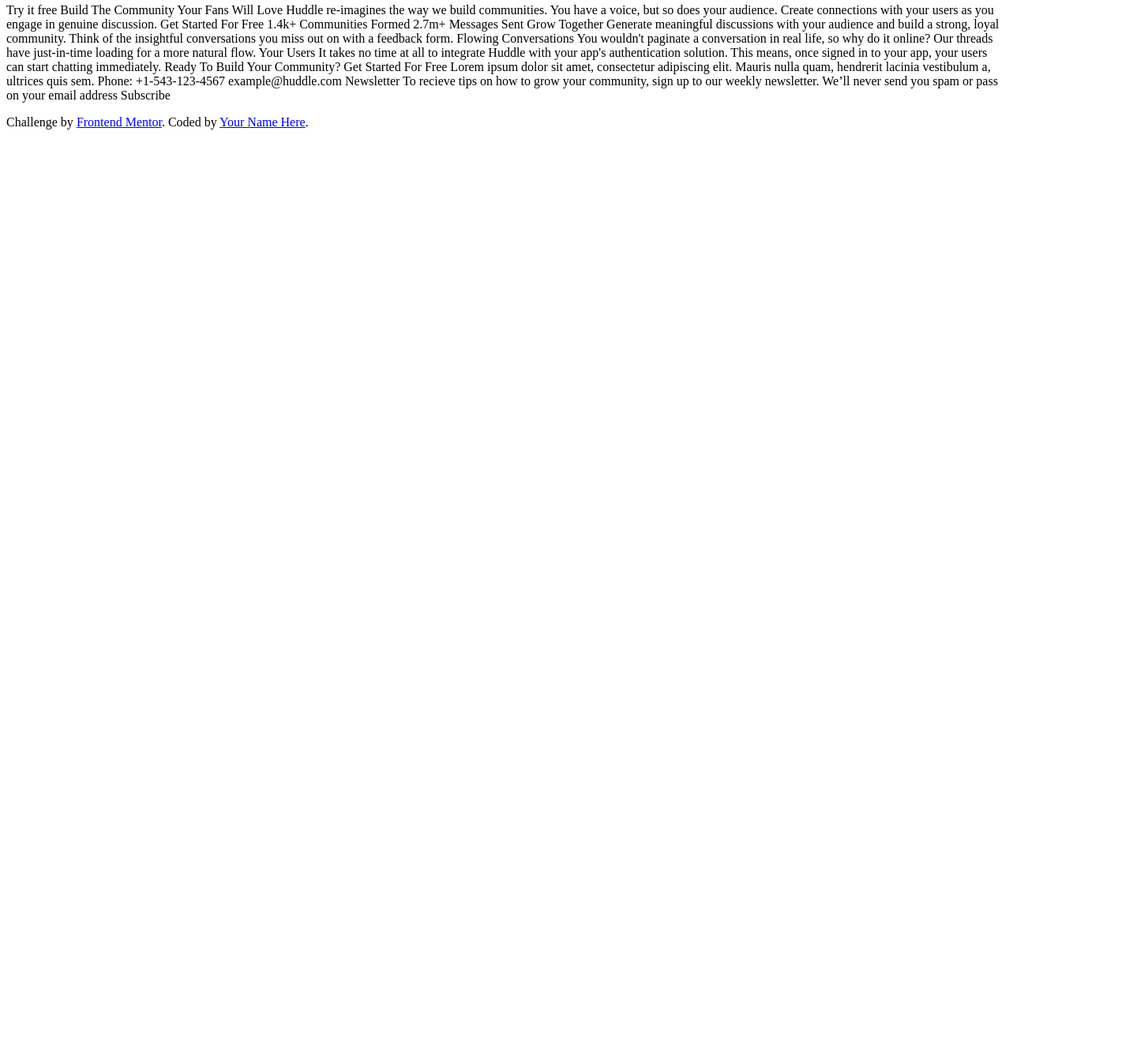
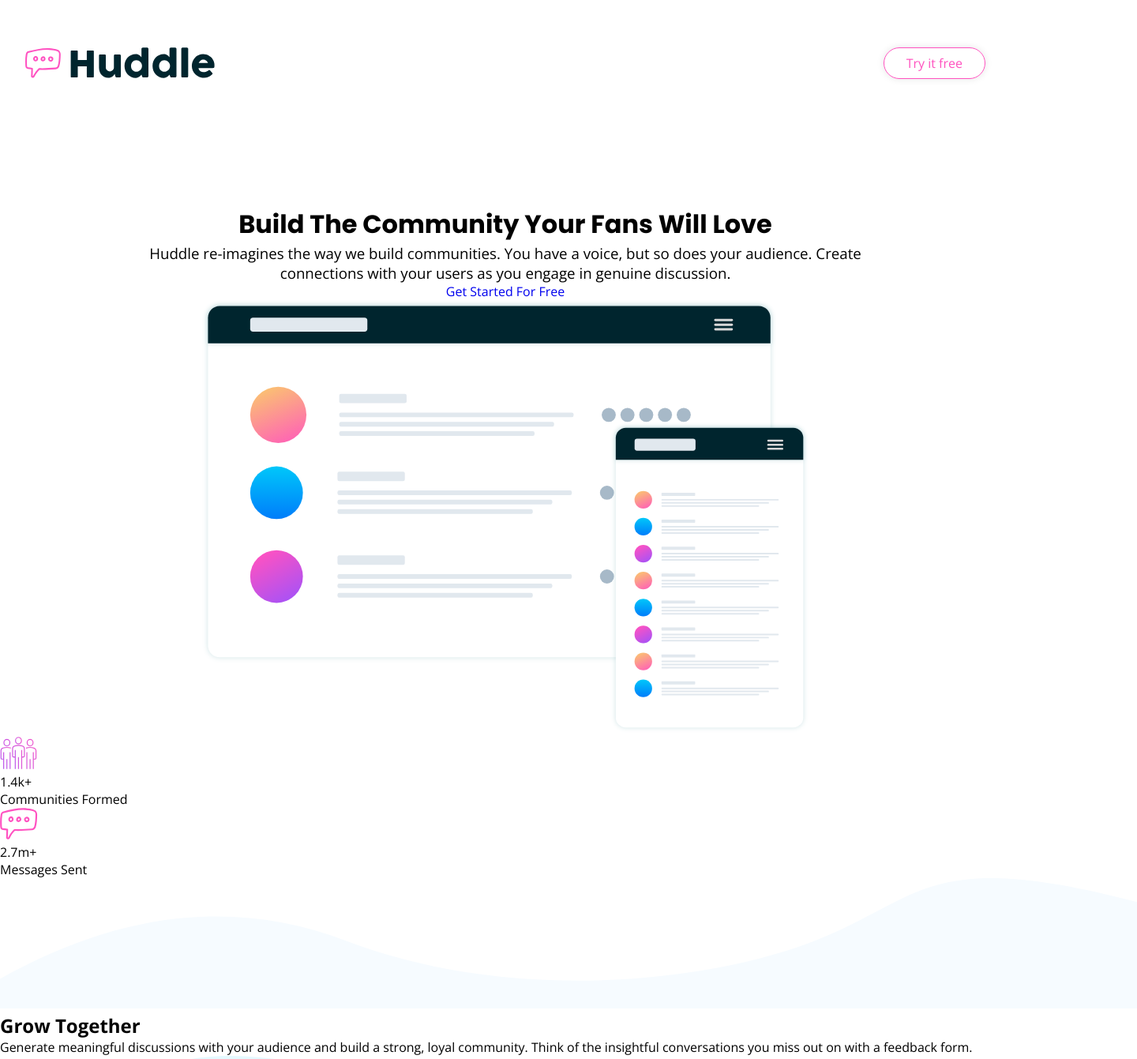
Before and after one commit to mbussert/huddle-landing-page, a plain HTML site: page index.html in a window 1280 px wide. Shown: the part 4-1345 px from the top of the page at 79% size, 1440 px wide, since content can reach past the window. Before the commit the page ends 800 px from the top, so only its background shows below. Drawn offline with nearby package versions, Linux system fonts and the light colour scheme.

Commit message:
Build out of HTML and some CSS

```diff
--- /dev/null
+++ b/css/style.css
@@ -0,0 +1,69 @@
+* {
+  font-family: "Open Sans", sans-serif;
+  /* font-family: "Poppins", sans-serif; */
+  margin: 0;
+  padding: 0;
+  box-sizing: border-box;
+  text-decoration: none;
+}
+
+.attribution {
+  font-size: 11px;
+  text-align: center;
+}
+.attribution a {
+  color: hsl(228, 45%, 44%);
+}
+
+nav {
+  display: flex;
+  width: 100%;
+  justify-content: space-between;
+  padding: 4rem 2rem;
+}
+
+.logo {
+  width: 15rem;
+  height: 100%;
+}
+
+.try-it-btn {
+  color: hsl(322, 100%, 66%);
+  border: 1px solid hsl(322, 100%, 66%);
+  padding: 0.5rem 1.75rem;
+  border-radius: 50px;
+  box-shadow: 0 0 10px rgba(0, 0, 0, 0.1);
+  vertical-align: middle;
+  text-align: center;
+}
+
+.try-it-btn a {
+  color: hsl(322, 100%, 66%);
+}
+
+main {
+  margin: auto;
+  width: 100%;
+}
+
+.hero {
+  margin: auto;
+  width: 100%;
+  text-align: center;
+  padding-top: 6rem;
+}
+
+.hero-head {
+  font-family: "Poppins", sans-serif;
+  font-weight: 700;
+  font-size: 32px;
+}
+
+.hero h3 {
+  padding: 0 10rem;
+  font-weight: 400;
+}
+
+.hero img {
+  width: 60%;
+}
--- a/index.html
+++ b/index.html
@@ -1,62 +1,160 @@
 <!DOCTYPE html>
 <html lang="en">
   <head>
-  <meta charset="UTF-8">
-  <meta name="viewport" content="width=device-width, initial-scale=1.0">
+    <meta charset="UTF-8" />
+    <meta name="viewport" content="width=device-width, initial-scale=1.0" />
 
-  <link rel="icon" type="image/png" sizes="32x32" href="./images/favicon-32x32.png">
+    <link
+      rel="icon"
+      type="image/png"
+      sizes="32x32"
+      href="./images/favicon-32x32.png"
+    />
+    <link rel="preconnect" href="https://fonts.gstatic.com" />
+    <link
+      href="https://fonts.googleapis.com/css2?family=Open+Sans:wght@400;600;700&family=Poppins:wght@700&display=swap"
+      rel="stylesheet"
+    />
+    <link rel="stylesheet" href="./css/style.css" />
 
-  <title>Frontend Mentor | Huddle landing page with curved sections</title>
-
-
+    <title>Huddle</title>
   </head>
   <body>
-  Try it free
+    <nav>
+      <img class="logo" src="./images/logo.svg" alt="Huddle Logo" />
+      <p class="try-it-btn"><a href="#">Try it free</a></p>
+    </nav>
 
-  Build The Community Your Fans Will Love
+    <section class="hero">
+      <h1 class="hero-head">Build The Community Your Fans Will Love</h1>
 
-  Huddle re-imagines the way we build communities. You have a voice, but so does
-  your audience. Create connections with your users as you engage in genuine discussion.
+      <h3>
+        Huddle re-imagines the way we build communities. You have a voice, but
+        so does your audience. Create connections with your users as you engage
+        in genuine discussion.
+      </h3>
+      <p><a href="#">Get Started For Free</a></p>
+      <img src="./images/screen-mockups.svg" alt="" />
+    </section>
 
-  Get Started For Free
+    <main>
+      <section class="stats">
+        <div class="communities">
+          <img
+            class="icon"
+            src="./images/icon-communities.svg"
+            alt="Group of people"
+          />
+          <p class="stat-number">1.4k+</p>
+          <p class="stat-subtext">Communities Formed</p>
+        </div>
+        <div class="messages">
+          <img
+            class="icon"
+            src="./images/icon-messages.svg"
+            alt="Chat bubble"
+          />
+          <p class="stat-number">2.7m+</p>
+          <p class="stat-subtext">Messages Sent</p>
+        </div>
+      </section>
 
-  1.4k+
-  Communities Formed
+      <section class="grow">
+        <img src="./images/bg-section-top-desktop-1.svg" alt="" srcset="" />
+        <div class="content-container">
+          <div class="text-group">
+            <h1 class="header-group">Grow Together</h1>
+            <p class="subtext-group">
+              Generate meaningful discussions with your audience and build a
+              strong, loyal community. Think of the insightful conversations you
+              miss out on with a feedback form.
+            </p>
+          </div>
+          <div class="img-group">
+            <img
+              src="./images/illustration-grow-together.svg"
+              alt="Two professionals"
+            />
+          </div>
+        </div>
+        <img src="./images/bg-section-bottom-desktop-1.svg" alt="" srcset="" />
+      </section>
 
-  2.7m+
-  Messages Sent
+      <section class="flowing">
+        <div class="img-group">
+          <img
+            src="./images/illustration-flowing-conversation.svg"
+            alt="Group sitting at table"
+          />
+        </div>
+        <div class="text-group">
+          <h1 class="header-group">Flowing Conversations</h1>
+          <p class="subtext-group">
+            You wouldn't paginate a conversation in real life, so why do it
+            online? Our threads have just-in-time loading for a more natural
+            flow.
+          </p>
+        </div>
+      </section>
 
-  Grow Together
-  Generate meaningful discussions with your audience and build a strong, loyal community.
-  Think of the insightful conversations you miss out on with a feedback form.
+      <section class="users">
+        <img src="./images/bg-section-top-desktop-2.svg" />
+        <div class="content-container">
+          <div class="text-group">
+            <h1 class="header-group">Your Users</h1>
+            <p class="subtext-group">
+              It takes no time at all to integrate Huddle with your app's
+              authentication solution. This means, once signed in to your app,
+              your users can start chatting immediately.
+            </p>
+          </div>
+          <div class="img-group">
+            <img
+              src="./images/illustration-your-users.svg"
+              alt="Professionals with white boards"
+            />
+          </div>
+        </div>
+        <img src="./images/bg-section-bottom-desktop-2.svg" alt="" srcset="" />
+      </section>
 
-  Flowing Conversations
-  You wouldn't paginate a conversation in real life, so why do it online? Our threads have
-  just-in-time loading for a more natural flow.
+      <section class="ready">
+        <h1>Ready To Build Your Community?</h1>
+        <p class="get-started"><a href="#">Get Started For Free</a></p>
+      </section>
+    </main>
 
-  Your Users
-  It takes no time at all to integrate Huddle with your app's authentication solution. This means,
-  once signed in to your app, your users can start chatting immediately.
-
-  Ready To Build Your Community?
-  Get Started For Free
-
-  Lorem ipsum dolor sit amet, consectetur adipiscing elit. Mauris nulla quam, hendrerit lacinia
-  vestibulum a, ultrices quis sem.
-
-  Phone: +1-543-123-4567
-  example@huddle.com
-
-  Newsletter
-  To recieve tips on how to grow your community, sign up to our weekly newsletter. We’ll never
-  send you spam or pass on your email address
-
-  Subscribe
+    <section class="bottom">
+      <img class="footer-top" src="./images/bg-footer-top-desktop.svg" />
+      <div class="footer-container">
+        <div class="left-footer">
+          <img src="./images/logo.svg" alt="Huddle Logo" />
+          Lorem ipsum dolor sit amet, consectetur adipiscing elit. Mauris nulla
+          quam, hendrerit lacinia vestibulum a, ultrices quis sem. Phone:
+          +1-543-123-4567 example@huddle.com
+        </div>
+        <div class="right-footer">
+          <h4>Newsletter</h4>
+          <p>
+            To recieve tips on how to grow your community, sign up to our weekly
+            newsletter. We’ll never send you spam or pass on your email address.
+          </p>
+          <form action="">
+            <input type="email" name="Email" id="email-input" />
+            <button type="submit">Subscribe</button>
+          </form>
+        </div>
+      </div>
+    </section>
 
     <footer>
       <p class="attribution">
-      Challenge by <a href="https://www.frontendmentor.io?ref=challenge" target="_blank">Frontend Mentor</a>.
-      Coded by <a href="#">Your Name Here</a>.
+        Challenge by
+        <a href="https://www.frontendmentor.io?ref=challenge" target="_blank"
+          >Frontend Mentor</a
+        >. Coded by
+        <a href="https://github.com/mbussert" target="_blank">Michael Bussert</a
+        >.
       </p>
     </footer>
   </body>
--- a/utils/css/style.css
+++ /dev/null
@@ -1,7 +0,0 @@
-.attribution {
-  font-size: 11px;
-  text-align: center;
-}
-.attribution a {
-  color: hsl(228, 45%, 44%);
-}
```
Lines whose indentation alone changed are shown as unchanged.
